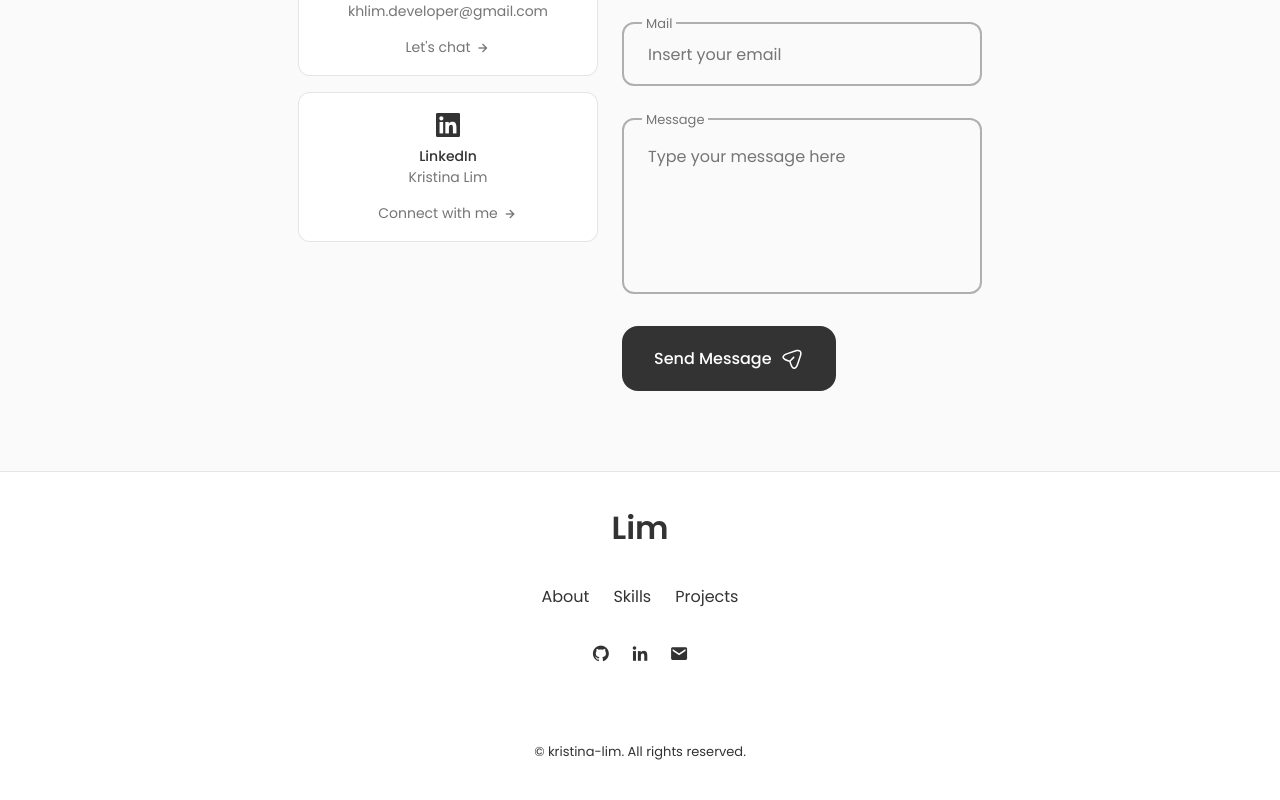
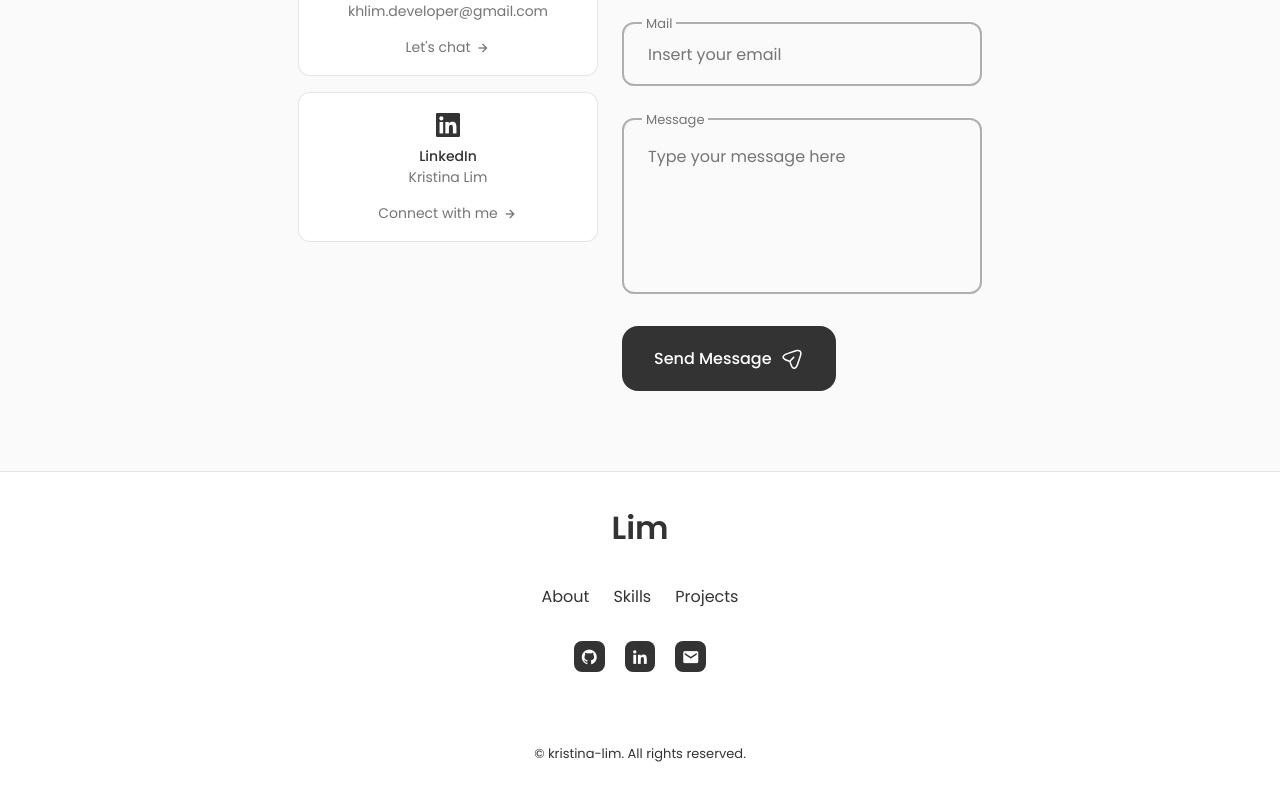
Before and after one commit to kristina-lim/kristina-lim.github.io, a React (Create React App) app: page / in a window 1280 px wide. Shown: the part 3250-4050 px from the top of the page. Built offline with nearby package versions, Linux system fonts and the light colour scheme.

Commit message:
Fix footer

```diff
--- a/src/components/Footer/Footer.css
+++ b/src/components/Footer/Footer.css
@@ -34,7 +34,7 @@
   column-gap: 1.25rem;
 }
 
-.footer_social-link {
+.footer_social-icon {
   background-color: var(--title-color);
   color: var(--container-color);
   font-size: 1.125rem;
@@ -43,7 +43,7 @@
   display: inline-flex;
 }
 
-.footer_social-link:hover {
+.footer_social-icon:hover {
   background-color: var(--title-color-dark);
 }
 
--- a/src/components/Footer/Footer.jsx
+++ b/src/components/Footer/Footer.jsx
@@ -18,13 +18,13 @@ export default function Footer() {
           </li>
         </ul>
         <div className="footer_social">
-          <a href="https://github.com/kristina-lim" className="home_social-icon" target="_blank" rel="noreferrer">
+          <a href="https://github.com/kristina-lim" className="footer_social-icon" target="_blank" rel="noreferrer">
             <i className="bx bxl-github" />
           </a>
-          <a href="https://linkedin.com/in/kristina-lim-01" className="home_social-icon" target="_blank" rel="noreferrer">
+          <a href="https://linkedin.com/in/kristina-lim-01" className="footer_social-icon" target="_blank" rel="noreferrer">
             <i className="bx bxl-linkedin" />
           </a>
-          <a href="mailto:khlim.developer@gmail.com" className="home_social-icon" target="_blank" rel="noreferrer">
+          <a href="mailto:khlim.developer@gmail.com" className="footer_social-icon" target="_blank" rel="noreferrer">
             <i className="bx bxs-envelope" />
           </a>
         </div>
```
